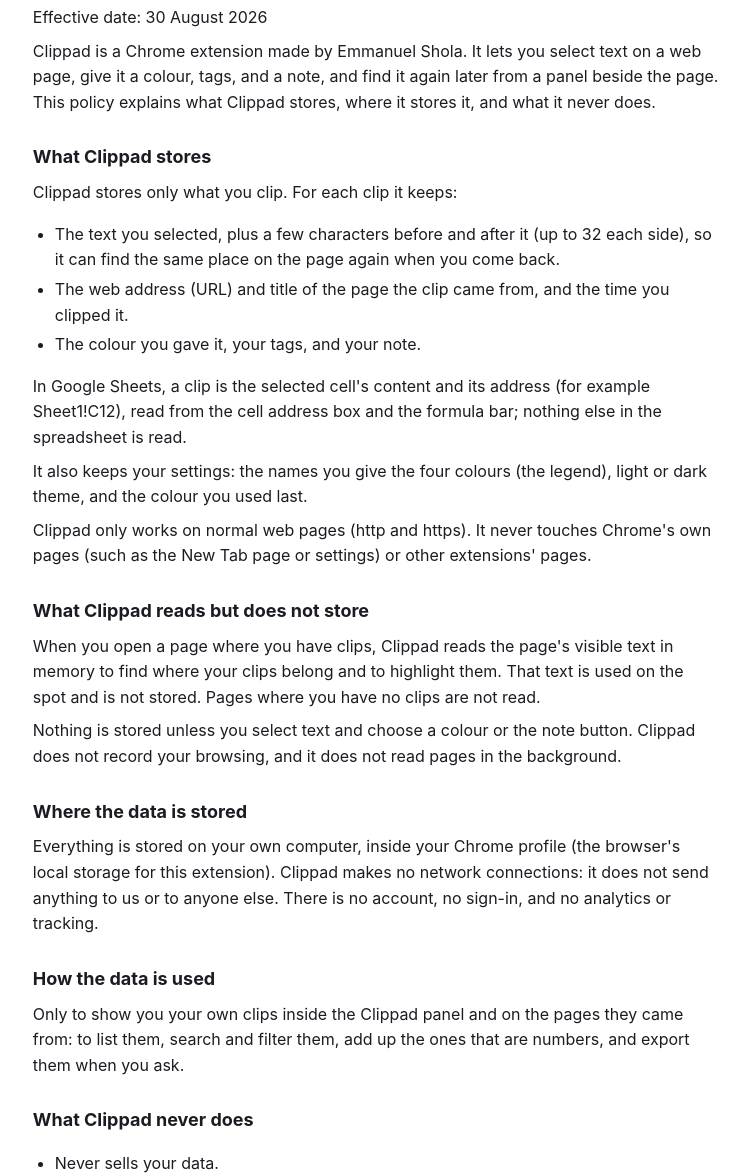
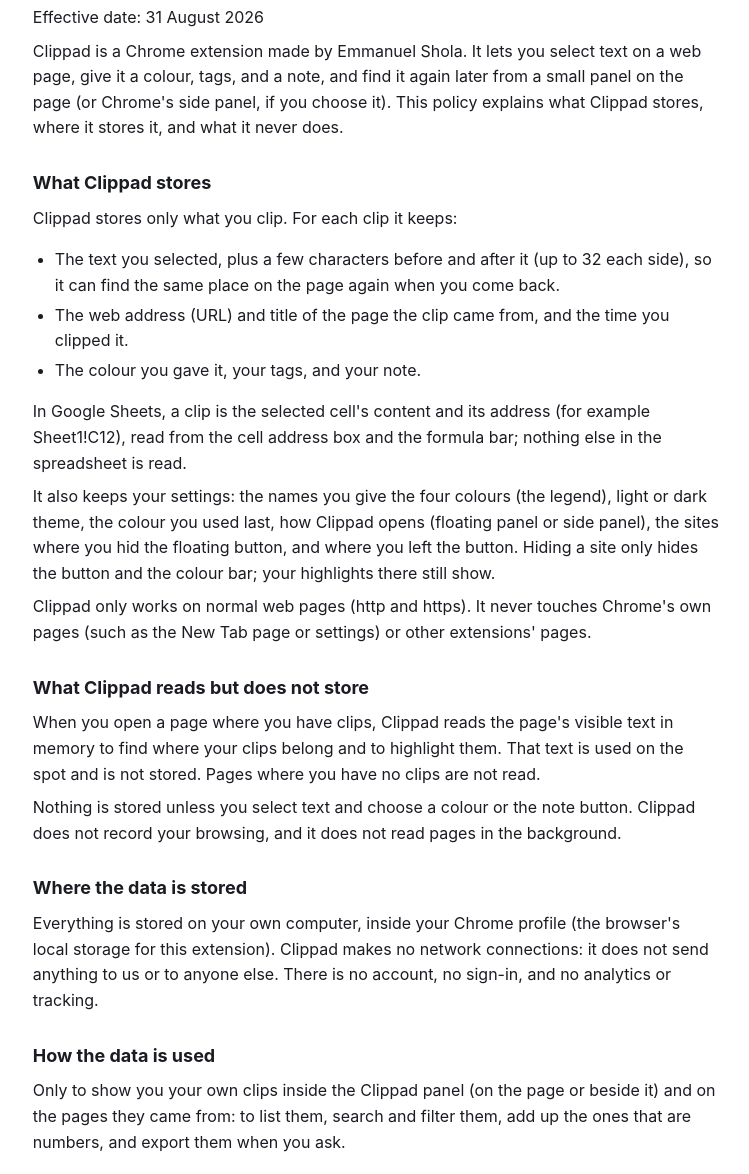
Before and after one commit to kinu01/clippad, a plain HTML site: page privacy/index.html in a window 1280 px wide. Shown: the part 131-1305 px from the top of the page, without its empty margins (264-1013 px from the left). Drawn offline with Linux system fonts and the light colour scheme.

Commit message:
Privacy policy and description for 0.2.0: floating panel, side panel option, hidden sites, settings view

```diff
--- a/privacy/index.html
+++ b/privacy/index.html
@@ -20,8 +20,8 @@
 <body>
 <p class="top"><a href="../">Clippad</a></p>
 <h1>Clippad Privacy Policy</h1>
-<p>Effective date: 30 August 2026</p>
-<p>Clippad is a Chrome extension made by Emmanuel Shola. It lets you select text on a web page, give it a colour, tags, and a note, and find it again later from a panel beside the page. This policy explains what Clippad stores, where it stores it, and what it never does.</p>
+<p>Effective date: 31 August 2026</p>
+<p>Clippad is a Chrome extension made by Emmanuel Shola. It lets you select text on a web page, give it a colour, tags, and a note, and find it again later from a small panel on the page (or Chrome's side panel, if you choose it). This policy explains what Clippad stores, where it stores it, and what it never does.</p>
 
 <h2>What Clippad stores</h2>
 <p>Clippad stores only what you clip. For each clip it keeps:</p>
@@ -31,7 +31,7 @@
   <li>The colour you gave it, your tags, and your note.</li>
 </ul>
 <p>In Google Sheets, a clip is the selected cell's content and its address (for example Sheet1!C12), read from the cell address box and the formula bar; nothing else in the spreadsheet is read.</p>
-<p>It also keeps your settings: the names you give the four colours (the legend), light or dark theme, and the colour you used last.</p>
+<p>It also keeps your settings: the names you give the four colours (the legend), light or dark theme, the colour you used last, how Clippad opens (floating panel or side panel), the sites where you hid the floating button, and where you left the button. Hiding a site only hides the button and the colour bar; your highlights there still show.</p>
 <p>Clippad only works on normal web pages (http and https). It never touches Chrome's own pages (such as the New Tab page or settings) or other extensions' pages.</p>
 
 <h2>What Clippad reads but does not store</h2>
@@ -42,7 +42,7 @@
 <p>Everything is stored on your own computer, inside your Chrome profile (the browser's local storage for this extension). Clippad makes no network connections: it does not send anything to us or to anyone else. There is no account, no sign-in, and no analytics or tracking.</p>
 
 <h2>How the data is used</h2>
-<p>Only to show you your own clips inside the Clippad panel and on the pages they came from: to list them, search and filter them, add up the ones that are numbers, and export them when you ask.</p>
+<p>Only to show you your own clips inside the Clippad panel (on the page or beside it) and on the pages they came from: to list them, search and filter them, add up the ones that are numbers, and export them when you ask.</p>
 
 <h2>What Clippad never does</h2>
 <ul>
@@ -54,7 +54,7 @@
 
 <h2>How to delete your data</h2>
 <ul>
-  <li>Open the Clippad panel, click "More", then "Clear data". This deletes every clip and setting.</li>
+  <li>Open the Clippad panel, open Settings (the gear icon), and under "Data" click "Clear all clips" twice. This deletes every clip. Settings (theme, colour names, where Clippad opens, hidden sites) stay until you remove the extension.</li>
   <li>To delete the clips from one site only, filter by that site and click "Forget &lt;site&gt;".</li>
   <li>Deleting a single clip removes it at once.</li>
   <li>Removing the extension from Chrome also deletes everything it stored.</li>
@@ -62,7 +62,7 @@
 
 <h2>Permissions Clippad asks for, and why</h2>
 <ul>
-  <li>Side panel: to show the Clippad panel beside the page.</li>
+  <li>Side panel: the optional side-panel mode, and the fallback on pages where the floating panel is hidden.</li>
   <li>Tabs: to know which page the panel is beside, and to bring a clip's page back when you click it.</li>
   <li>Storage: to remember your legend and settings on your computer.</li>
   <li>Access to the sites you visit: to show the small colour bar when you select text, and to draw your highlights on the pages you return to.</li>
```
Also changed, not shown: index.html (+1 -1 lines).
